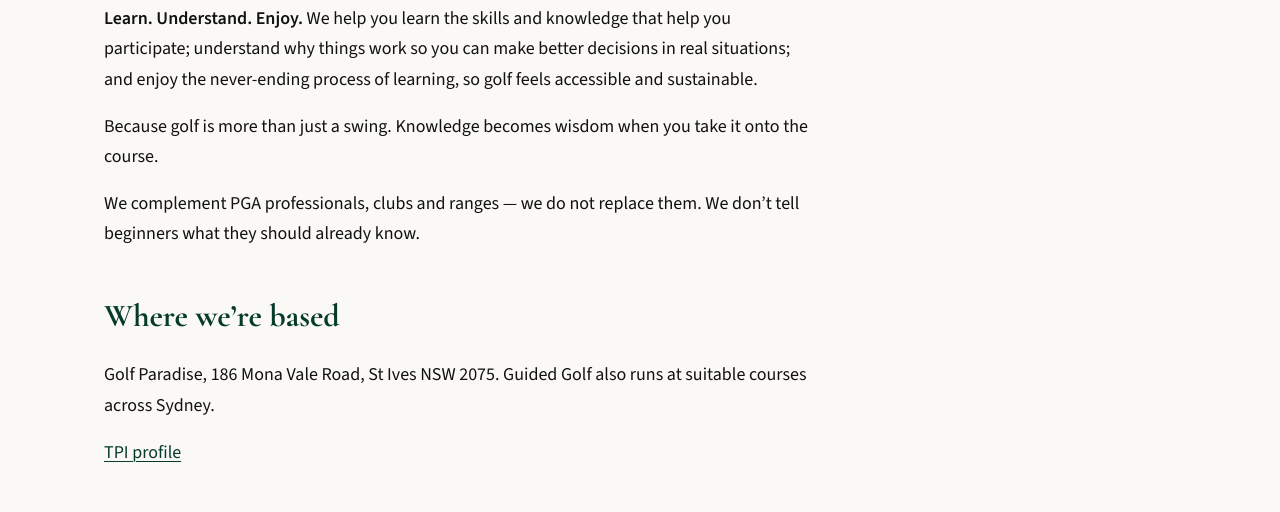
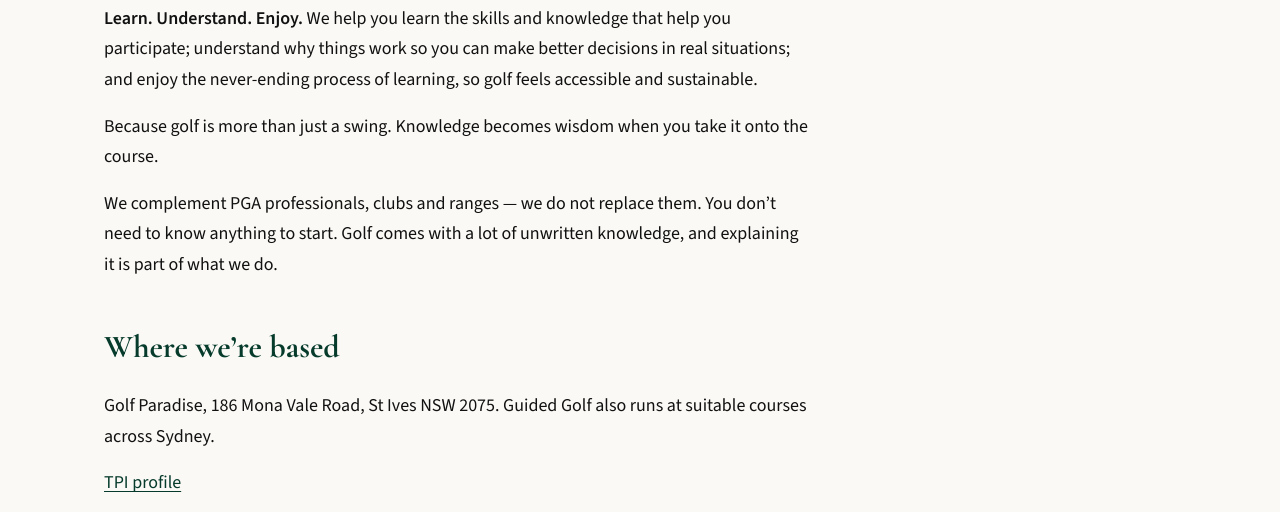
Before and after one commit to GrassrootsGolf/grassroots-golf, a plain HTML site: page about.html in a window 1280 px wide. Shown: the part 581-1093 px from the top of the page. Drawn offline with nearby package versions, Linux system fonts and the light colour scheme.

Commit message:
Update About wording

```diff
--- a/about.html
+++ b/about.html
@@ -50,7 +50,7 @@
         <h2>Our approach</h2>
         <p><strong>Learn. Understand. Enjoy.</strong> We help you learn the skills and knowledge that help you participate; understand why things work so you can make better decisions in real situations; and enjoy the never-ending process of learning, so golf feels accessible and sustainable.</p>
         <p>Because golf is more than just a swing. Knowledge becomes wisdom when you take it onto the course.</p>
-        <p>We complement PGA professionals, clubs and ranges — we do not replace them. We don’t tell beginners what they should already know.</p>
+        <p>We complement PGA professionals, clubs and ranges — we do not replace them. You don’t need to know anything to start. Golf comes with a lot of unwritten knowledge, and explaining it is part of what we do.</p>
         <h2>Where we’re based</h2>
         <p>Golf Paradise, 186 Mona Vale Road, St Ives NSW 2075. Guided Golf also runs at suitable courses across Sydney.</p>
         <p><a href="https://www.mytpi.com/experts/775845" target="_blank" rel="noopener noreferrer">TPI profile</a></p>
```
